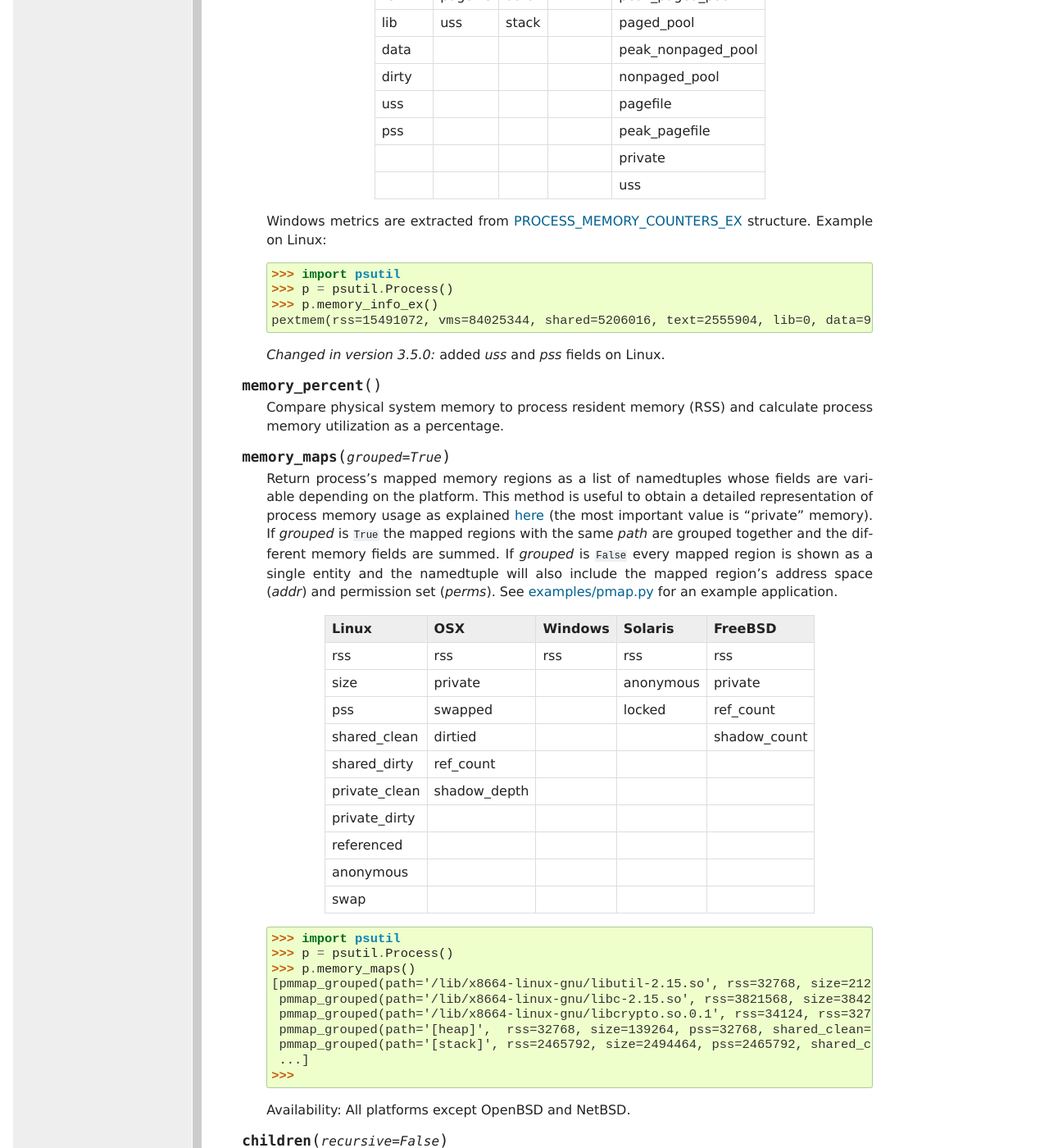
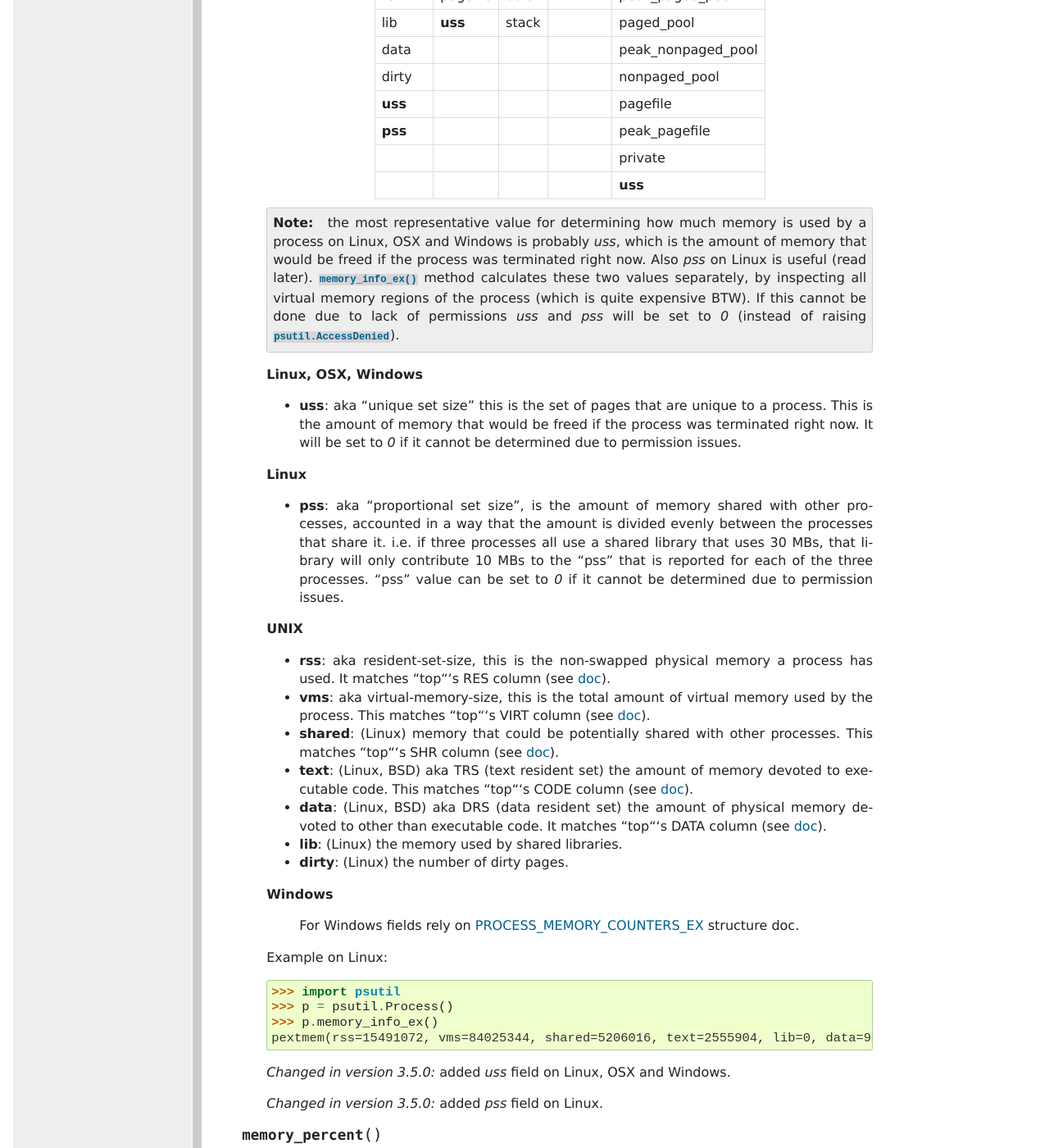
Before and after one commit to giampaolo/psutil, a Sphinx documentation site: the page built from docs/index.rst, in a window 1280 px wide and 1400 px high, scrolled down 16036 px. Shown: the whole window at 82% size. Built offline with Sphinx 7.4.7, drawn with Linux system fonts in a browser that asks for light colours; formulas are drawn with MathJax 3; some of the changed text lies outside the part shown.

Commit message:
update memory_info_ex() doc

```diff
--- a/HISTORY.rst
+++ b/HISTORY.rst
@@ -6,9 +6,9 @@ Bug tracker at https://github.com/giampaolo/psutil/issues
 **Enhancements**
 
 - #660: [Windows] make.bat is smarter in finding alternative VS install
-  locations.
+  locations.  (patch by mpderbec)
 - #732: Process.environ().  (patch by Frank Benkstein)
-- #753: [Linux, OSX] Process USS and PSS (Linux) "real" memory stats.
+- #753: [Linux, OSX, Windows] Process USS and PSS (Linux) "real" memory stats.
   (patch by Eric Rahm)
 
 **Bug fixes**
--- a/docs/index.rst
+++ b/docs/index.rst
@@ -979,7 +979,8 @@ Process class
 
      Return a tuple representing RSS (Resident Set Size) and VMS (Virtual
      Memory Size) in bytes. On UNIX *rss* and *vms* are the same values shown
-     by ps. On Windows *rss* and *vms* refer to "Mem Usage" and "VM Size"
+     by `ps` or by RES and VIRT column of `top`.
+     On Windows *rss* and *vms* refer to "Mem Usage" and "VM Size"
      columns of taskmgr.exe. For more detailed memory stats use
      :meth:`memory_info_ex`.
 
@@ -989,42 +990,100 @@ Process class
      representing extended memory information about the process.
      All numbers are expressed in bytes.
 
-     +--------+---------+-------+---------+--------------------+
-     | Linux  | OSX     | BSD   | Solaris | Windows            |
-     +========+=========+=======+=========+====================+
-     | rss    | rss     | rss   | rss     | num_page_faults    |
-     +--------+---------+-------+---------+--------------------+
-     | vms    | vms     | vms   | vms     | peak_wset          |
-     +--------+---------+-------+---------+--------------------+
-     | shared | pfaults | text  |         | wset               |
-     +--------+---------+-------+---------+--------------------+
-     | text   | pageins | data  |         | peak_paged_pool    |
-     +--------+---------+-------+---------+--------------------+
-     | lib    | uss     | stack |         | paged_pool         |
-     +--------+---------+-------+---------+--------------------+
-     | data   |         |       |         | peak_nonpaged_pool |
-     +--------+---------+-------+---------+--------------------+
-     | dirty  |         |       |         | nonpaged_pool      |
-     +--------+---------+-------+---------+--------------------+
-     | uss    |         |       |         | pagefile           |
-     +--------+---------+-------+---------+--------------------+
-     | pss    |         |       |         | peak_pagefile      |
-     +--------+---------+-------+---------+--------------------+
-     |        |         |       |         | private            |
-     +--------+---------+-------+---------+--------------------+
-     |        |         |       |         | uss                |
-     +--------+---------+-------+---------+--------------------+
-
-     Windows metrics are extracted from
-     `PROCESS_MEMORY_COUNTERS_EX <http://msdn.microsoft.com/en-us/library/windows/desktop/ms684874(v=vs.85).aspx>`__ structure.
+     +---------+---------+-------+---------+--------------------+
+     | Linux   | OSX     | BSD   | Solaris | Windows            |
+     +=========+=========+=======+=========+====================+
+     | rss     | rss     | rss   | rss     | num_page_faults    |
+     +---------+---------+-------+---------+--------------------+
+     | vms     | vms     | vms   | vms     | peak_wset          |
+     +---------+---------+-------+---------+--------------------+
+     | shared  | pfaults | text  |         | wset               |
+     +---------+---------+-------+---------+--------------------+
+     | text    | pageins | data  |         | peak_paged_pool    |
+     +---------+---------+-------+---------+--------------------+
+     | lib     | **uss** | stack |         | paged_pool         |
+     +---------+---------+-------+---------+--------------------+
+     | data    |         |       |         | peak_nonpaged_pool |
+     +---------+---------+-------+---------+--------------------+
+     | dirty   |         |       |         | nonpaged_pool      |
+     +---------+---------+-------+---------+--------------------+
+     | **uss** |         |       |         | pagefile           |
+     +---------+---------+-------+---------+--------------------+
+     | **pss** |         |       |         | peak_pagefile      |
+     +---------+---------+-------+---------+--------------------+
+     |         |         |       |         | private            |
+     +---------+---------+-------+---------+--------------------+
+     |         |         |       |         | **uss**            |
+     +---------+---------+-------+---------+--------------------+
+
+     .. note::
+       the most representative value for determining how much memory is
+       used by a process on Linux, OSX and Windows is probably *uss*, which
+       is the amount of memory that would be freed if the process was
+       terminated right now.
+       Also *pss* on Linux is useful (read later).
+       :meth:`memory_info_ex` method calculates these two values separately, by
+       inspecting all virtual memory regions of the process (which is quite
+       expensive BTW).
+       If this cannot be done due to lack of permissions `uss` and `pss` will
+       be set to `0` (instead of raising :class:`psutil.AccessDenied`).
+
+     **Linux, OSX, Windows**
+
+     - **uss**: aka "unique set size" this is the set of
+       pages that are unique to a process. This is the amount of memory that
+       would be freed if the process was terminated right now.
+       It will be set to `0` if it cannot be determined due to permission
+       issues.
+
+     **Linux**
+
+     - **pss**: aka "proportional set size", is the amount of memory shared
+       with other processes, accounted in a way that the amount is divided
+       evenly between the processes that share it.
+       i.e. if three processes all use a shared library that uses 30 MBs, that library will only contribute 10 MBs to the "pss" that is reported for
+       each of the three processes.
+       "pss" value can be set to `0` if it cannot be determined due to
+       permission issues.
+
+     **UNIX**
+
+     - **rss**: aka resident-set-size, this is the non-swapped physical memory
+       a process has used.
+       It matches "top"'s RES column
+       (see `doc <http://linux.die.net/man/1/top>`__).
+     - **vms**: aka virtual-memory-size, this is the total amount of virtual
+       memory used by the process. This matches "top"'s VIRT column
+       (see `doc <http://linux.die.net/man/1/top>`__).
+     - **shared**: (Linux)
+       memory that could be potentially shared with other processes.
+       This matches "top"'s SHR column
+       (see `doc <http://linux.die.net/man/1/top>`__).
+     - **text**: (Linux, BSD)
+       aka TRS (text resident set) the amount of memory devoted to
+       executable code. This matches "top"'s CODE column
+       (see `doc <http://linux.die.net/man/1/top>`__).
+     - **data**: (Linux, BSD)
+       aka DRS (data resident set) the amount of physical memory devoted to
+       other than executable code. It matches "top"'s DATA column
+       (see `doc <http://linux.die.net/man/1/top>`__).
+     - **lib**: (Linux) the memory used by shared libraries.
+     - **dirty**: (Linux) the number of dirty pages.
+
+     **Windows**
+
+       For Windows fields rely on
+       `PROCESS_MEMORY_COUNTERS_EX <http://msdn.microsoft.com/en-us/library/windows/desktop/ms684874(v=vs.85).aspx>`__ structure doc.
+
      Example on Linux:
 
      >>> import psutil
      >>> p = psutil.Process()
      >>> p.memory_info_ex()
-     pextmem(rss=15491072, vms=84025344, shared=5206016, text=2555904, lib=0, data=9891840, dirty=0)
-
-     .. versionchanged:: 3.5.0 added `uss` and `pss` fields on Linux.
+     pextmem(rss=15491072, vms=84025344, shared=5206016, text=2555904, lib=0, data=9891840, dirty=0, uss=7168000, pss=3653632)
+
+     .. versionchanged:: 3.5.0 added `uss` field on Linux, OSX and Windows.
+     .. versionchanged:: 3.5.0 added `pss` field on Linux.
 
   .. method:: memory_percent()
 
```
